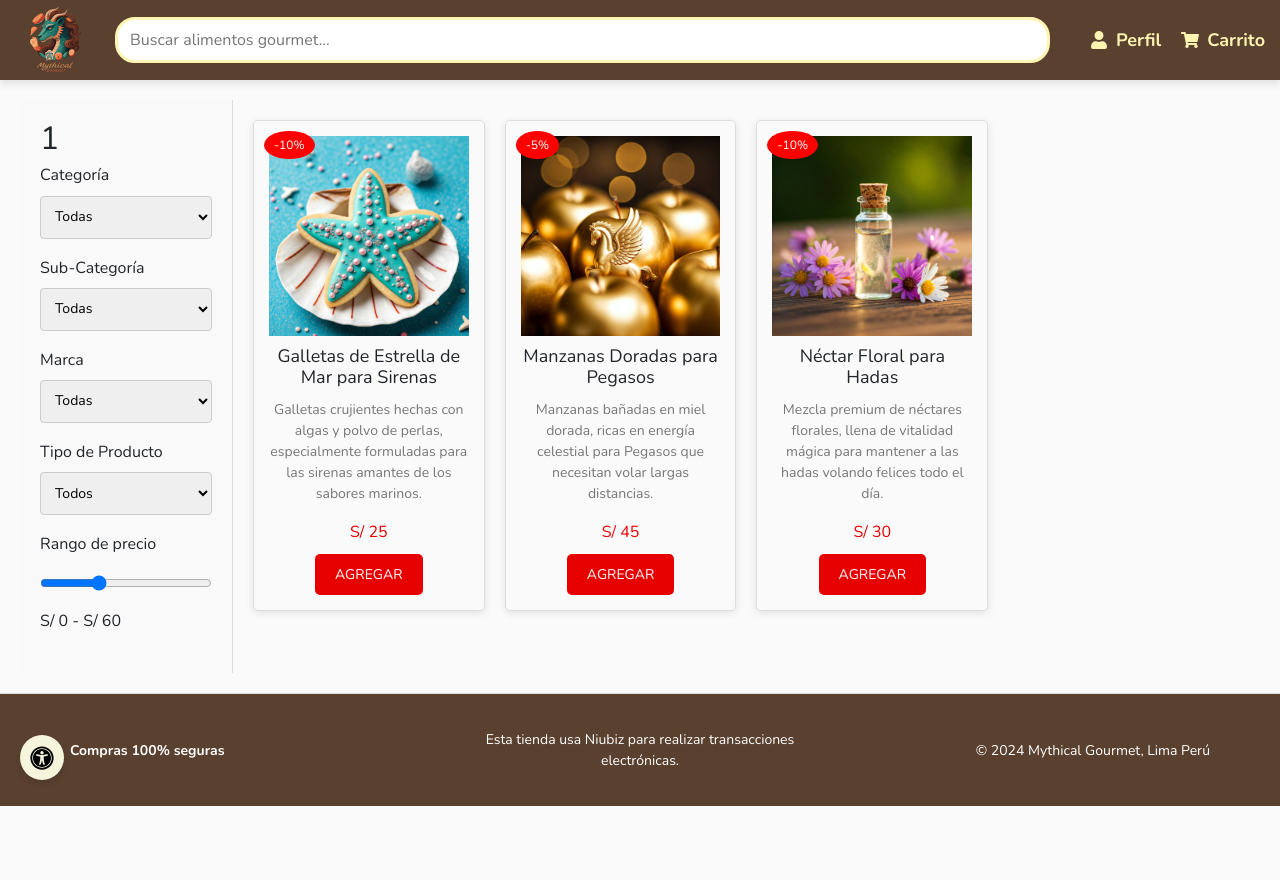
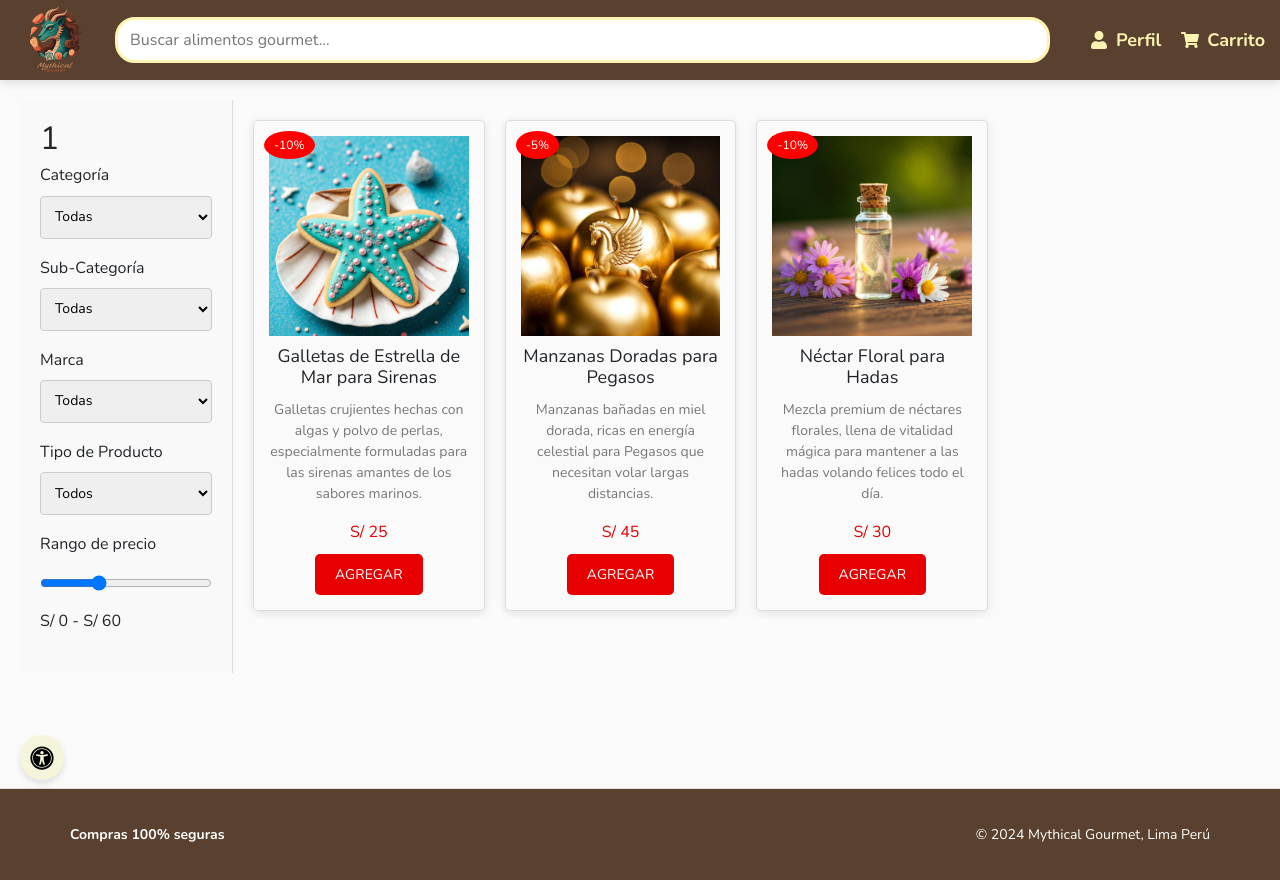
Before and after one commit to walterEon/mythical-creatures2, a React (Create React App) app: page /categoria/1 in a window 1280 px wide. Before the commit the page ends 806 px from the top, so only its background shows below. Built offline with nearby package versions, Linux system fonts and the light colour scheme.

Commit message:
arreglo al footer

```diff
--- a/src/App.css
+++ b/src/App.css
@@ -7,3 +7,17 @@ body {
   margin: 0;
   font-family: 'Nunito', sans-serif;
 }
+
+.page-content {
+  display: flex;
+  flex-direction: column;
+  min-height: 100vh; /* Set the minimum height to the viewport height */
+}
+
+.main-content {
+  flex-grow: 1; /* Take up the remaining space */
+}
+
+.footer {
+  margin-top: auto; /* Stick to the bottom */
+}
--- a/src/App.js
+++ b/src/App.js
@@ -11,15 +11,18 @@ function App() {
     <>
       <Navbar />
       <div className="page-content">
-        <Routes>
-          <Route path='/' element={<Home />} />
-          <Route path='/categoria/:id' element={<Categoria />} />
-        </Routes>
+        <div className="main-content">
+          <Routes>
+            <Route path='/' element={<Home />} />
+            <Route path='/categoria/:id' element={<Categoria />} />
+          </Routes>
+        </div>
+        <Footer />
       </div>
 
       {/* Botón de accesibilidad */}
       <AccessibilityButton />
-      <Footer />
+
     </>
   );
 }
--- a/src/components/Footer/Footer.js
+++ b/src/components/Footer/Footer.js
@@ -6,7 +6,7 @@ const Footer = () => {
     <footer className="footer">
       <div className="footer-bottom">
         <p><strong>Compras 100% seguras</strong></p>
-        <p>Esta tienda usa Niubiz para realizar transacciones electrónicas.</p>
+        <p></p>
         <p>&copy; 2024 Mythical Gourmet, Lima Perú</p>
       </div>
     </footer>
--- a/src/components/Navbar/Navbar.js
+++ b/src/components/Navbar/Navbar.js
@@ -2,14 +2,13 @@ import './Navbar.css';
 import logo from './mythical_gourmet_nb.png';
 import { Link } from 'react-router-dom';
 import { FaSearch, FaShoppingCart, FaUser } from 'react-icons/fa';
-import { useState, useRef } from 'react';
+import { useState } from 'react';
 import hierba from '../../pages/Categoria/hierba.jpg';
 import manzanas from '../../pages/Categoria/manzanas.jpg';
 
 function Navbar() {
   const [isPopupOpen, setIsPopupOpen] = useState(false);
   const [isCartOpen, setIsCartOpen] = useState(false);
-  const cartPopupRef = useRef(null);
 
   const togglePopup = () => {
     setIsPopupOpen(!isPopupOpen);
@@ -17,13 +16,6 @@ function Navbar() {
 
   const toggleCart = () => {
     setIsCartOpen(!isCartOpen);
-    if (cartPopupRef.current) {
-      if (isCartOpen) {
-        cartPopupRef.current.style.transform = 'translateX(0)';
-      } else {
-        cartPopupRef.current.style.transform = 'translateX(100%)';
-      }
-    }
   };
 
   return (
@@ -55,7 +47,7 @@ function Navbar() {
       {/* Popup del carrito */}
       {isCartOpen && (
         <div className="cart-popup-overlay">
-          <div ref={cartPopupRef} className="cart-popup" style={{ transform: isCartOpen ? 'translateX(0)' : 'translateX(100%)' }}>
+          <div className="cart-popup">
             <button className="close-btn" onClick={toggleCart}>×</button>
             <h3>Carrito</h3>
             <div className="cart-items">
```
